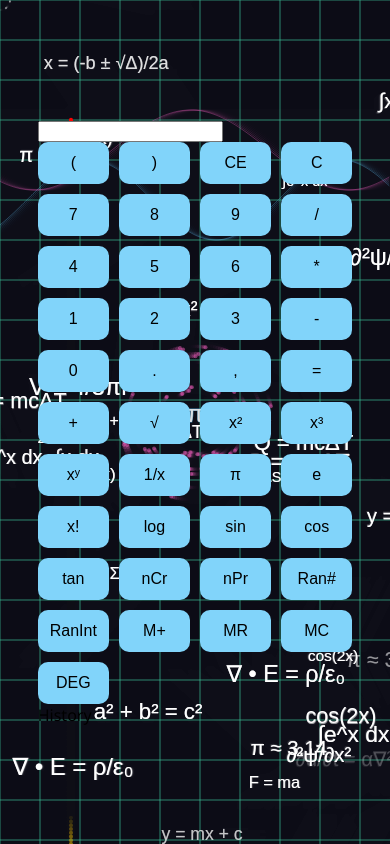
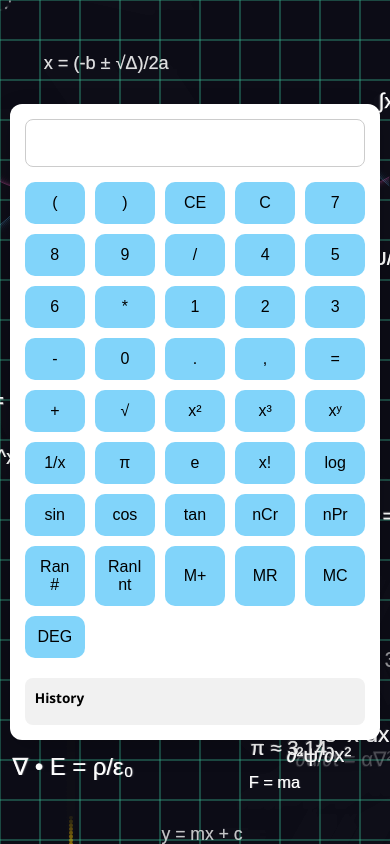
Before and after one commit to T-actician/flask-calculator, a Flask app: page / in a window 390 px wide. Run offline with Flask 3, Linux system fonts and the light colour scheme; some libraries are stand-ins or nearby versions.

Commit message:
Update: mobile responsiveness

```diff
--- a/static/style.css
+++ b/static/style.css
@@ -6,7 +6,8 @@ body {
   display: flex;
   justify-content: center;
   align-items: center;
-  height: 100vh;
+  min-height: 100vh;
+  box-sizing: border-box;
 }
 
 .calculator-container {
@@ -14,8 +15,9 @@ body {
   padding: 20px;
   border-radius: 12px;
   box-shadow: 0 8px 24px rgba(0,0,0,0.2);
-  max-width: 400px;
-  width: 90%;
+  max-width: 420px;
+  width: 95%;
+  box-sizing: border-box;
 }
 
 .display {
@@ -30,7 +32,7 @@ body {
 
 .buttons {
   display: grid;
-  grid-template-columns: repeat(4, 1fr);
+  grid-template-columns: repeat(auto-fit, minmax(60px, 1fr));
   gap: 10px;
 }
 
@@ -42,10 +44,30 @@ button {
   background-color: #81d4fa;
   color: #000;
   transition: background-color 0.2s;
+  word-break: break-word;
 }
 
 button:hover {
   background-color: #4fc3f7;
+}
+
+.history-container {
+  margin-top: 20px;
+  background-color: #f1f1f1;
+  padding: 10px;
+  border-radius: 8px;
+}
+
+.history-header {
+  font-weight: bold;
+  margin-bottom: 8px;
+}
+
+.history {
+  max-height: 100px;
+  overflow-y: auto;
+  font-size: 0.9em;
+  word-wrap: break-word;
 }
 
 @media (max-width: 500px) {
@@ -62,4 +84,8 @@ button:hover {
   .calculator-container {
     padding: 15px;
   }
+
+  .history-container {
+    font-size: 0.85em;
+  }
 }
--- a/templates/index.html
+++ b/templates/index.html
@@ -1,14 +1,15 @@
 <!DOCTYPE html>
 <html lang="en">
 <head>
-    <meta charset="UTF-8">
-    <meta name="viewport" content="width=device-width, initial-scale=1.0">
+  <meta charset="UTF-8" />
+  <meta name="viewport" content="width=device-width, initial-scale=1.0" />
   <title>Candy Calculator</title>
-    <link rel="stylesheet" href="/static/style.css">
+  <link rel="stylesheet" href="/static/style.css" />
 </head>
 <body>
-    <div class="calculator">
-        <input type="text" id="display" readonly>
+  <div class="calculator-container">
+    <input type="text" id="display" class="display" readonly />
+
     <div class="buttons">
       <button>(</button><button>)</button><button>CE</button><button>C</button>
       <button>7</button><button>8</button><button>9</button><button>/</button>
@@ -16,11 +17,12 @@
       <button>1</button><button>2</button><button>3</button><button>-</button>
       <button>0</button><button>.</button><button>,</button><button>=</button><button>+</button>
       <button>√</button><button>x²</button><button>x³</button><button>xʸ</button><button>1/x</button>
-            <button>π</button><button>e</button><button>x!</button>
-            <button>log</button><button>sin</button><button>cos</button><button>tan</button>
+      <button>π</button><button>e</button><button>x!</button><button>log</button>
+      <button>sin</button><button>cos</button><button>tan</button>
       <button>nCr</button><button>nPr</button><button>Ran#</button>
       <button>RanInt</button><button>M+</button><button>MR</button><button>MC</button><button>DEG</button>
     </div>
+
     <div class="history-container">
       <div class="history-header">History</div>
       <div class="history" id="history"></div>
```
Lines whose indentation alone changed are shown as unchanged.
